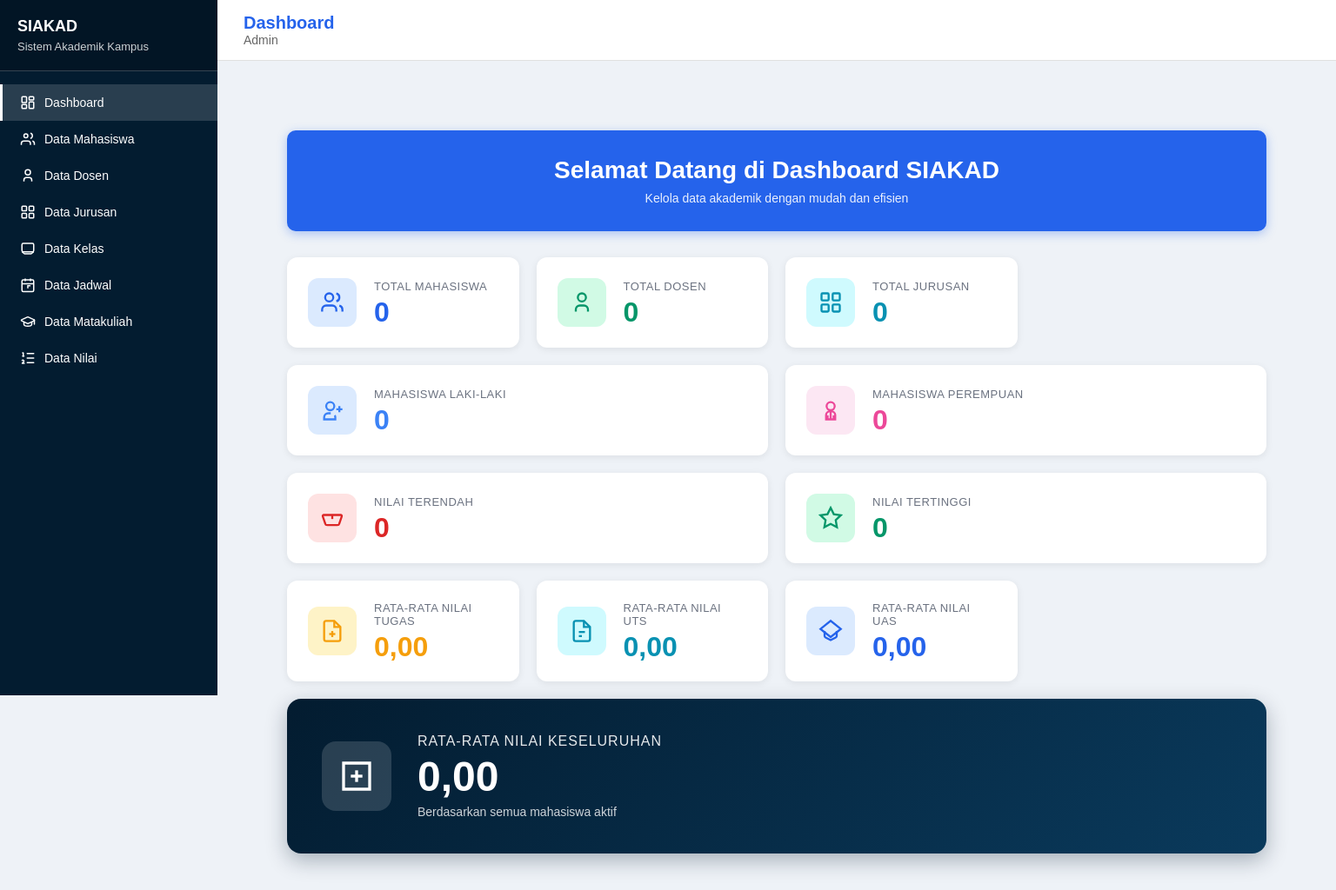
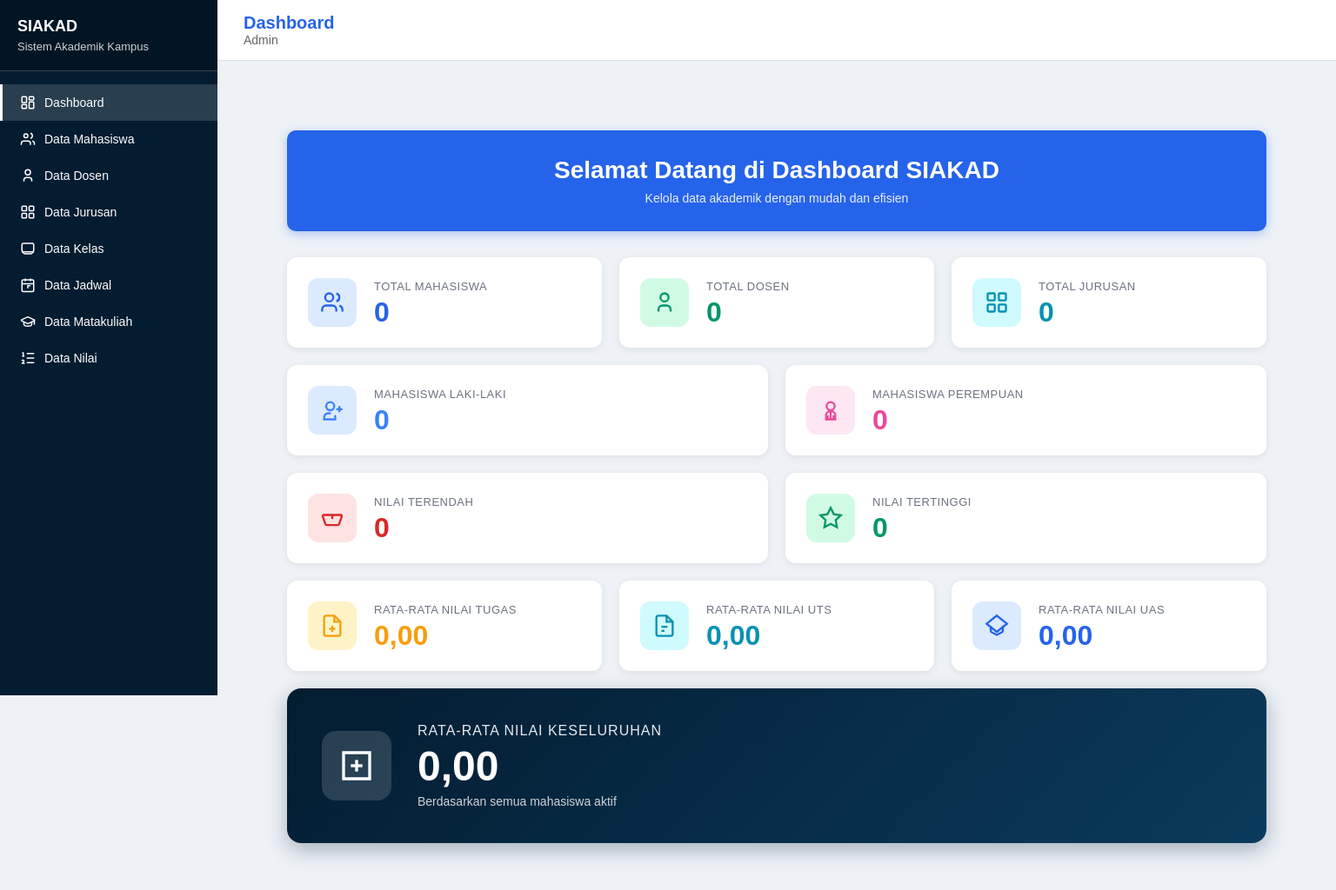
Before and after one commit to daffaputra09/tugas-akhir-bdl, a PHP site: template views/dashboard.php in a window 1536 px wide. Shown: the top 1024 px of the page at 87% size. Run offline with PHP 8.4, Linux system fonts and the light colour scheme; the template is opened without the code that fills it, so the values that code supplies are empty; a stand-in replaces the project's code that opens the database connection.

Commit message:
add: fix layout

```diff
--- a/css/style.css
+++ b/css/style.css
@@ -1272,7 +1272,7 @@ body.sidebar-open {
     }
 
     .stats-grid {
-        grid-template-columns: repeat(4, 1fr);
+        grid-template-columns: repeat(3, 1fr);
     }
 
     .stats-grid-2 {
```
